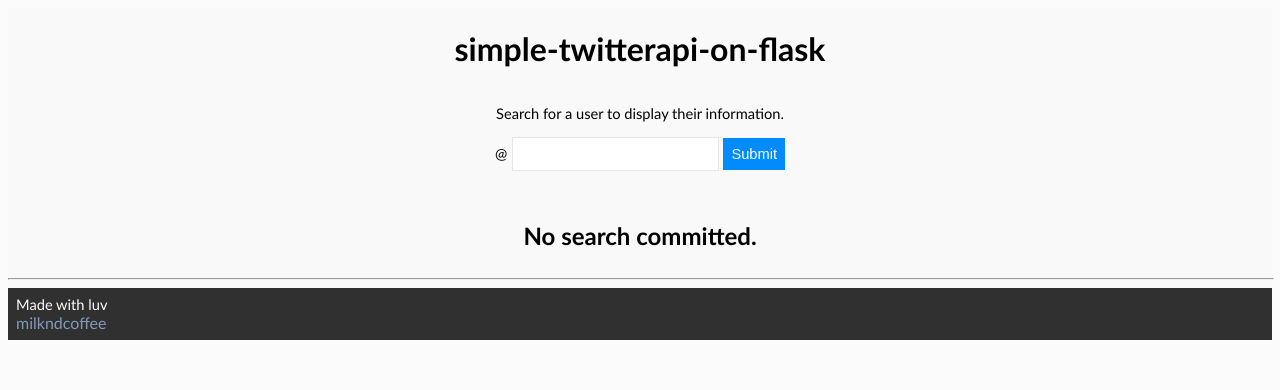
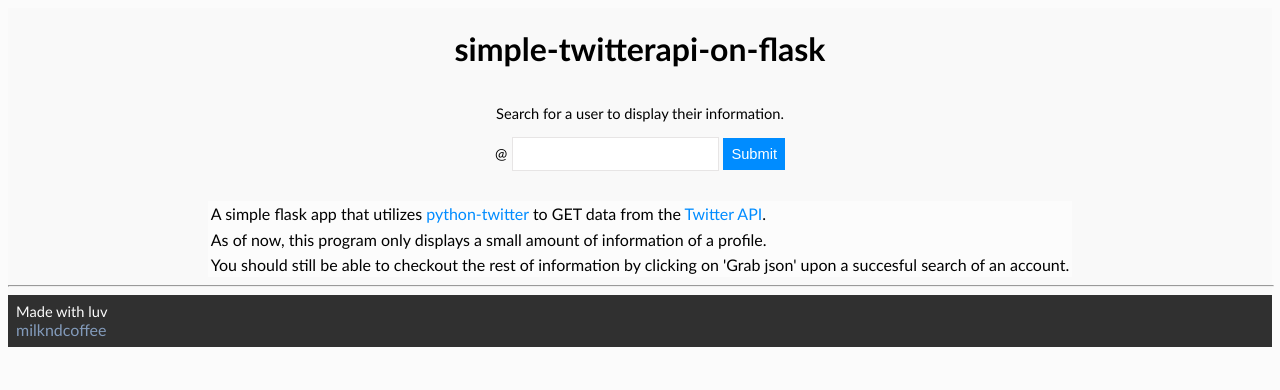
Before and after one commit to milkndcoffee/simple-twitterapi-on-flask, a Flask app: page / in a window 1280 px wide. Shown: the top 390 px of the page. Run offline with Flask 2, Linux system fonts and the light colour scheme.

Commit message:
added a set amount of data to be displayed for a searched user and created a route to display the rest for an easy copy and paste of the data

```diff
--- a/app.py
+++ b/app.py
@@ -1,5 +1,5 @@
 '''
-  Requires a twitter_keys.py file in the root for necessary imported variables like keys.
+  Requires a created twitter_keys.py file in the root for necessary imported variables like keys.
 
     [twitter_keys.py] should look like:
     CONSUMER_KEY = 'xxxxxxxxxxxxxxxxxxx'
@@ -18,9 +18,21 @@ api = twitter.Api(consumer_key=CONSUMER_KEY,
                   access_token_key=ACCESS_TOKEN_KEY,
                   access_token_secret=ACCESS_TOKEN_SECRET)
 
-
 @app.route('/', methods=['POST', 'GET'])
 def index():
+  if request.method == 'POST':
+    search_user = request.form['user']
+    try:
+      print('search: ', search_user)
+      return redirect('user/'+search_user)
+    except:
+      return 'There was an issue with requesting the data'
+
+  else:
+    return render_template('index.html', user='')
+
+@app.route('/user/<user>', methods=['POST', 'GET'])
+def view_user(user):
   if request.method == 'POST':
     search_user = request.form['user']
     try:
@@ -29,30 +41,18 @@ def index():
     except:
       return 'There was an issue with requesting the data'
 
-  else:
-    print('printing in index() else:')
-    screenName = 'milkndcoffee'
-    #bruh = api.VerifyCredentials()
-    #bruh = api.GetUser(screen_name=screenName)
+  try:
+    return render_template('index.html', user=api.GetUser(screen_name=user))
+  except:
+    return 'There was an error getting data. The user might be private, banned, or may not exist.'
 
-    #print(bruh)
-    message = 'searched: '
-    return render_template('index.html')
+@app.route('/home')
+def home():
+  return redirect('/')
 
-@app.route('/<user>', methods=['POST', 'GET'])
-def get(user):
-  if request.method == 'POST':
-    search_user = request.form['user']
-    try:
-      print('search: ', search_user)
-      return redirect(search_user)
-    except:
-      return 'There was an issue with requesting the data'
-
-  print('getting user')
-  return render_template('index.html', message=str(user))
-
-
+@app.route('/user/<user>/json')
+def view_json(user):
+  return render_template('json.html', user=api.GetUser(screen_name=user))
 
 if __name__ == "__main__":
   app.run(debug=True)
--- a/static/css/main.css
+++ b/static/css/main.css
@@ -65,10 +65,44 @@ a{
   font-size: inherit;
 }
 
+/* user-container */
+.user-container{
+  background-color: rgb(252, 252, 252);
+  display: flex;
+  flex-flow: column;
+  align-self: center;
+  text-align: left;
+}
+.user-container p{
+  margin: .2rem;
+}
+.user-container textarea{
+  background-color: rgb(254, 254, 254);
+}
+.bottom-links{
+  text-align: center;
+}
+.bottom-links a{
+  display: inline-flex;
+  margin: auto;
+  padding: .5rem;
+}
+.user-container img{
+  margin-left: .5rem;
+  align-self: center;
+  border: 1px solid rgb(184, 184, 184);
+  width: 50px;
+  height: 50px;
+}
 
 /* Desktop */
 @media (min-width:1281px)  {
   .container{
     width: 80%;
   }
+  .user-container{
+    border: 2px solid rgba(128, 128, 128, 0.233);
+    width: 60%;
+    padding: 1rem 2rem;
+  }
 }
--- a/templates/index.html
+++ b/templates/index.html
@@ -16,16 +16,35 @@
     <div class="search-bar">
       <form method="POST">
         <label>@</label>
-        <input type="text" name="user" id="user" />
+        <input type="text" name="user" id="user" value="{% if user.screen_name %}{{user.screen_name}}{% endif %}"/>
         <input type="submit" value="Submit" />
       </form>
     </div>
     <p>{{message}}</p>
   </div>
 
-  <section>
-    <h2>No search committed.</h2>
+  {% if user %}
+  <section class="user-container">
+    <div style="display: inline-flex; ">
+    <h2>@{{user.screen_name}}</h2>
+    <img alt="profile-pic" src="{{user.profile_image_url_https}}"/>
+    </div>
+    <hr />
+    <p>Name: {{user.name}}</p>
+    <p>Description: {{user.description}}</p>
+    <p>Profile Created at: {{user.created_at}}</p>
   </section>
+  <div class="bottom-links">
+    <a href='/user/{{user.screen_name}}/json'>Grab json</a>
+    <a href='/home'>Clear Data</a>
+  </div>
+  {% else %}
+  <section class="user-container">
+    <p>A simple flask app that utilizes <a href="https://github.com/bear/python-twitter">python-twitter</a> to GET data from the <a href="https://developer.twitter.com/en">Twitter API</a>.</p>
+    <p>As of now, this program only displays a small amount of information of a profile. </p>
+    <p>You should still be able to checkout the rest of information by clicking on 'Grab json' upon a succesful search of an account.</p>
+  </section>
+  {% endif %}
 
   <hr />
   <footer class="footer">
```
Also changed, not shown: templates/json.html (added, +32 -0 lines).
